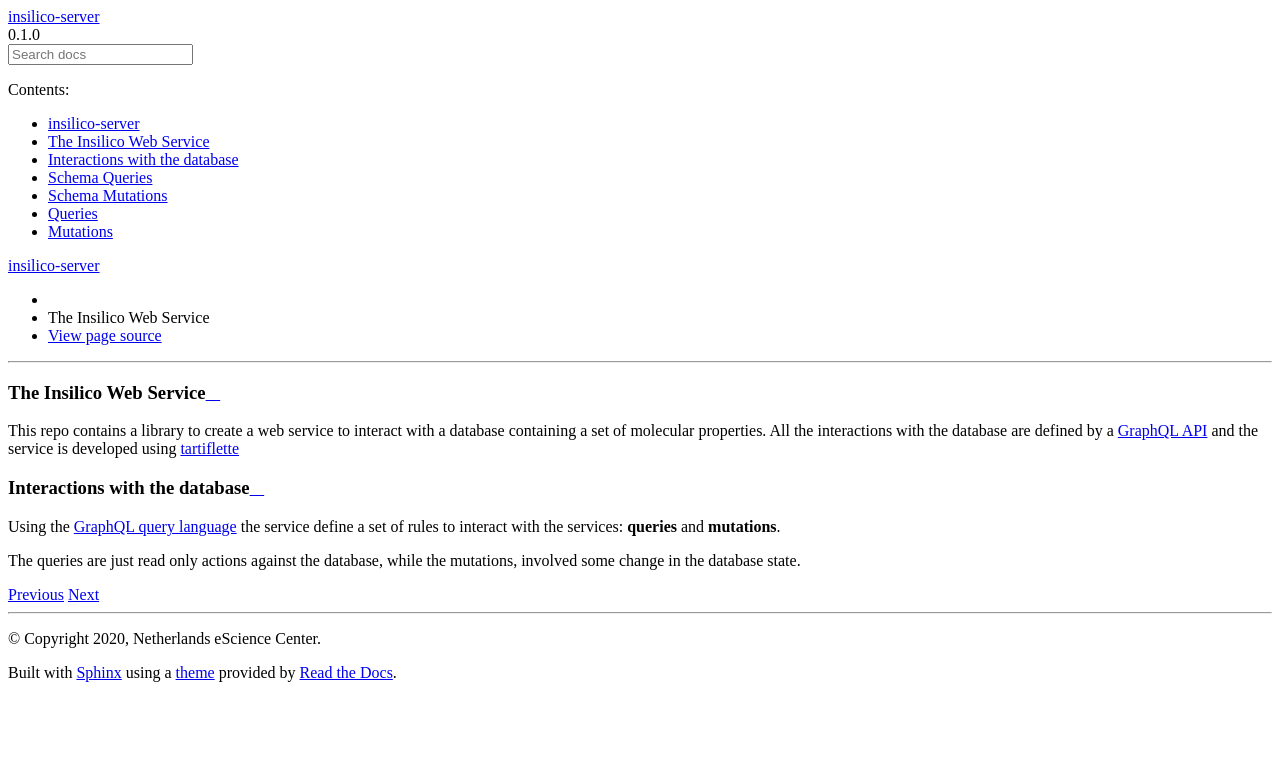
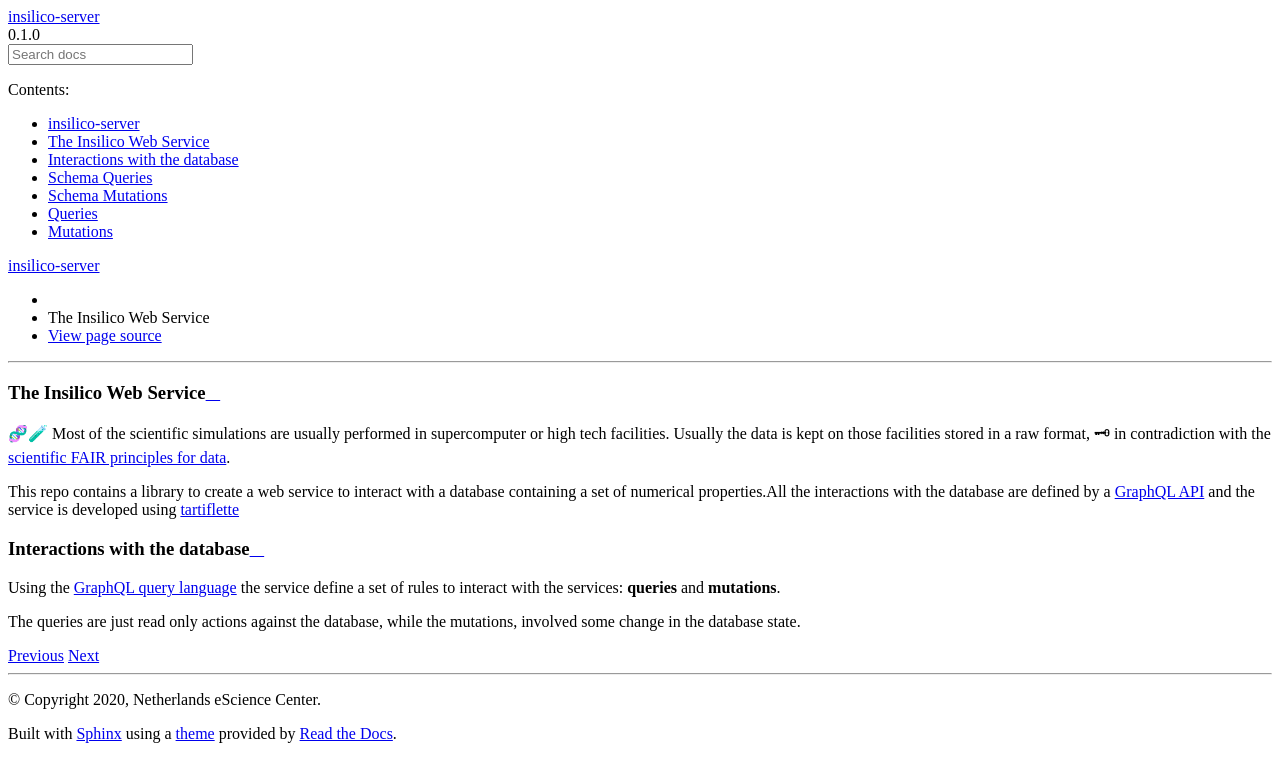
Before and after one commit to nlesc-nano/ceiba, a Sphinx documentation site: the page built from docs/intro.rst, in a window 1280 px wide. Shown: the top 782 px of the page. Built offline with Sphinx 7.4.7 and the Read the Docs theme 2.0.0, drawn with Linux system fonts in a browser that asks for light colours.

```diff
--- a/README.rst
+++ b/README.rst
@@ -6,11 +6,6 @@
 ###############
 insilico-server
 ###############
-
-🧬🧪  Most of the scientific simulations are usually performed in supercomputer
-or high tech facilities. Usually the data is kept on those facilities
-stored in a raw format, 🗝  in contraction with the
-`scientific FAIR principles for data <https://www.go-fair.org/fair-principles/>`_.
 
 This web service provides an interface to store and retrieve data from a
 database, without the manual intervention of the researcher. See `documentation <https://insilico-server.readthedocs.io/en/latest/>`_.
--- a/docs/intro.rst
+++ b/docs/intro.rst
@@ -1,9 +1,14 @@
 
 The Insilico Web Service
 ########################
+🧬🧪  Most of the scientific simulations are usually performed in supercomputer
+or high tech facilities. Usually the data is kept on those facilities
+stored in a raw format, 🗝  in contradiction with the
+`scientific FAIR principles for data <https://www.go-fair.org/fair-principles/>`_.
+
 This repo contains a library to create a web service to interact with a database
-containing a set of molecular properties.
-All the interactions with the database are defined by a `GraphQL API <https://graphql.org/>`_ and the service is developed using `tartiflette <https://tartiflette.io/>`_
+containing a set of numerical properties.All the interactions with the database are
+defined by a `GraphQL API <https://graphql.org/>`_ and the service is developed using `tartiflette <https://tartiflette.io/>`_
 
 
 Interactions with the database
```
